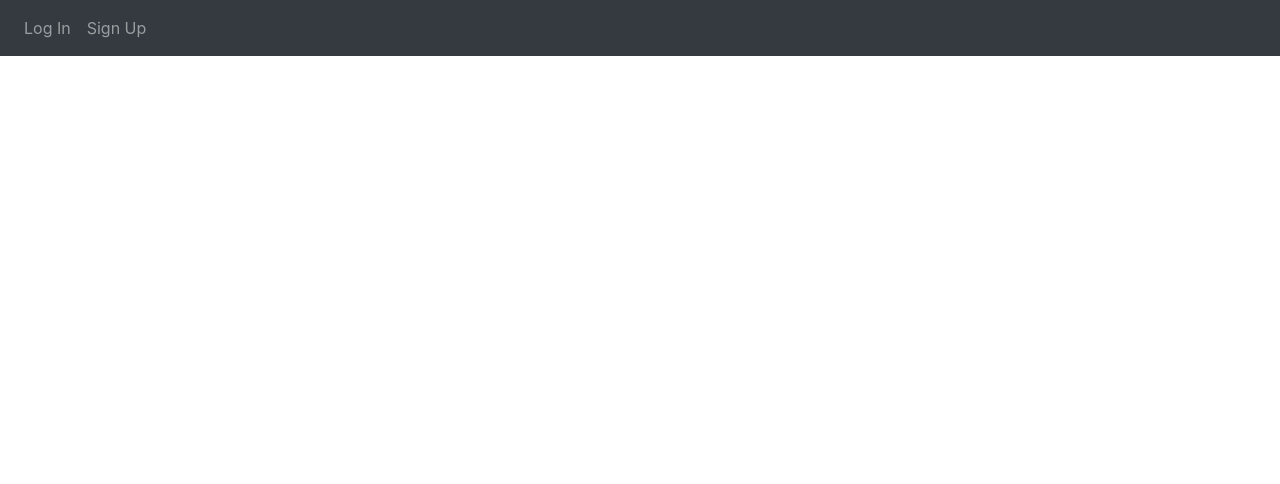
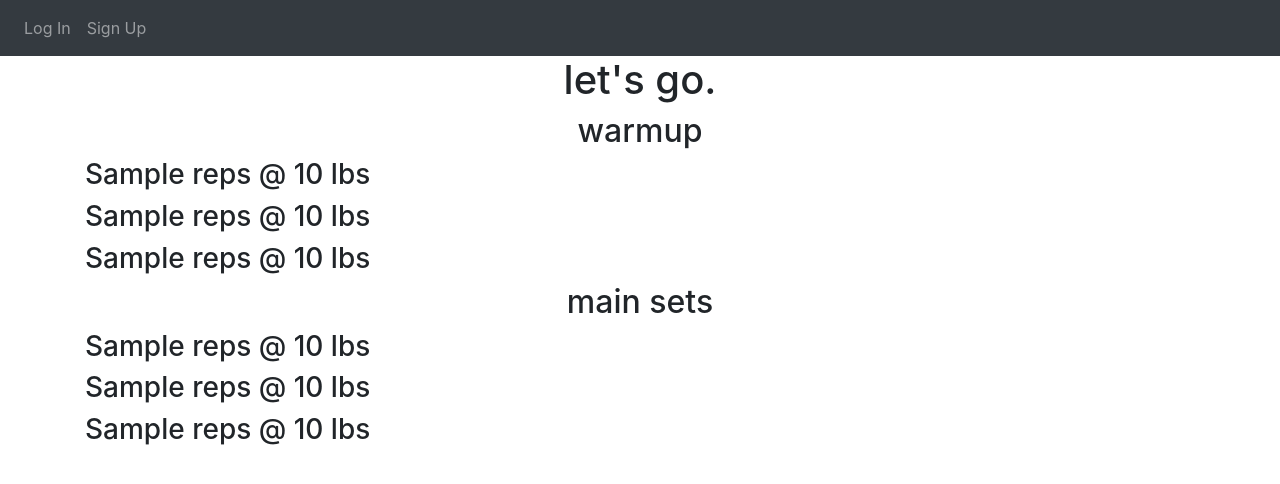
Before and after one commit to harrisonBarnett/wl_, a Flask app: template website/templates/squat.html in a window 1280 px wide. Shown: the top 484 px of the page. Run offline with Flask 2, Linux system fonts and the light colour scheme; the template is opened without the code that fills it: most values are stand-ins (such as "Sample title", 1, 10 or a date in 2020); some libraries are stand-ins or nearby versions.

Commit message:
Made a route for a squat session that builds a set/rep scheme.

```diff
--- a/website/templates/squat.html
+++ b/website/templates/squat.html
@@ -1,7 +1,25 @@
 {% extends "base.html" %}
 
-{% block title %} options {% endblock %}
+{% block title %} squat {% endblock %}
 
 {% block body %}
 
+<h1 align="center"> let's go. </h1>
+
+<h2 align="center">warmup</h2>
+
+<h3> {{ warmup["set_1"][0] }} reps @ {{ max * warmup["set_1"][1] }} lbs</h3>
+<h3> {{ warmup["set_2"][0] }} reps @ {{ max * warmup["set_2"][1] }} lbs</h3>
+<h3> {{ warmup["set_3"][0] }} reps @ {{ max * warmup["set_3"][1] }} lbs</h3>
+
+<h2 align="center">main sets</h2>
+
+<h3> {{ main["set_1"][0] }} reps @ {{ max * main["set_1"][1] }} lbs </h3>
+<h3> {{ main["set_2"][0] }} reps @ {{ max * main["set_2"][1] }} lbs </h3>
+<h3> {{ main["set_3"][0] }} reps @ {{ max * main["set_3"][1] }} lbs </h3>
+
 {% endblock %}
+
+<!-- try to add radials or checks -->
+<!-- if not all checks, then failed lift -->
+<!-- else increase max by 2% -->
```
Also changed, not shown: website/views.py (+20 -0 lines).
